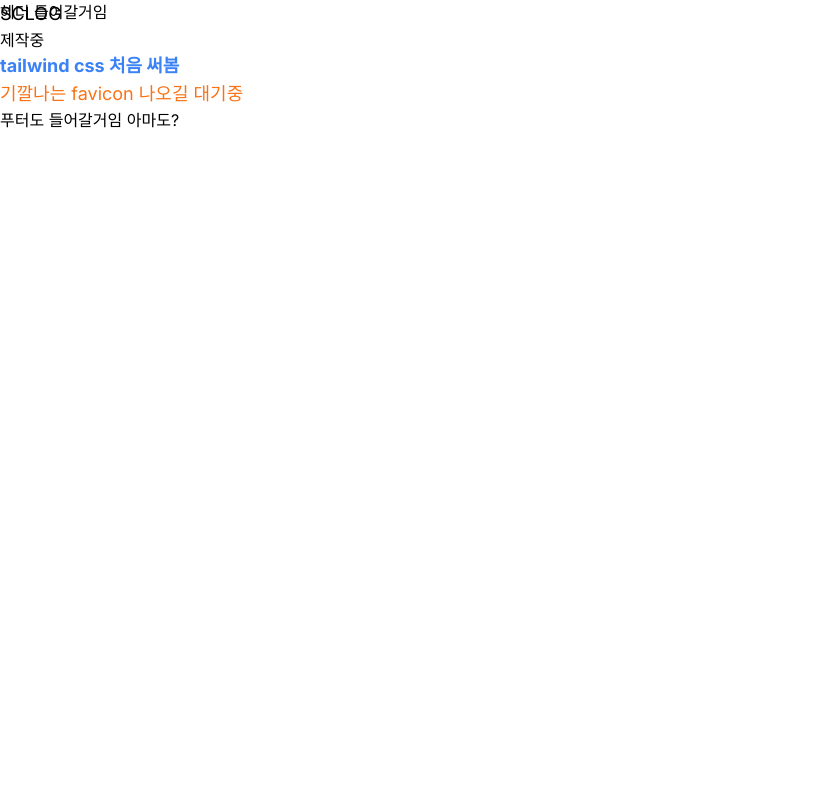
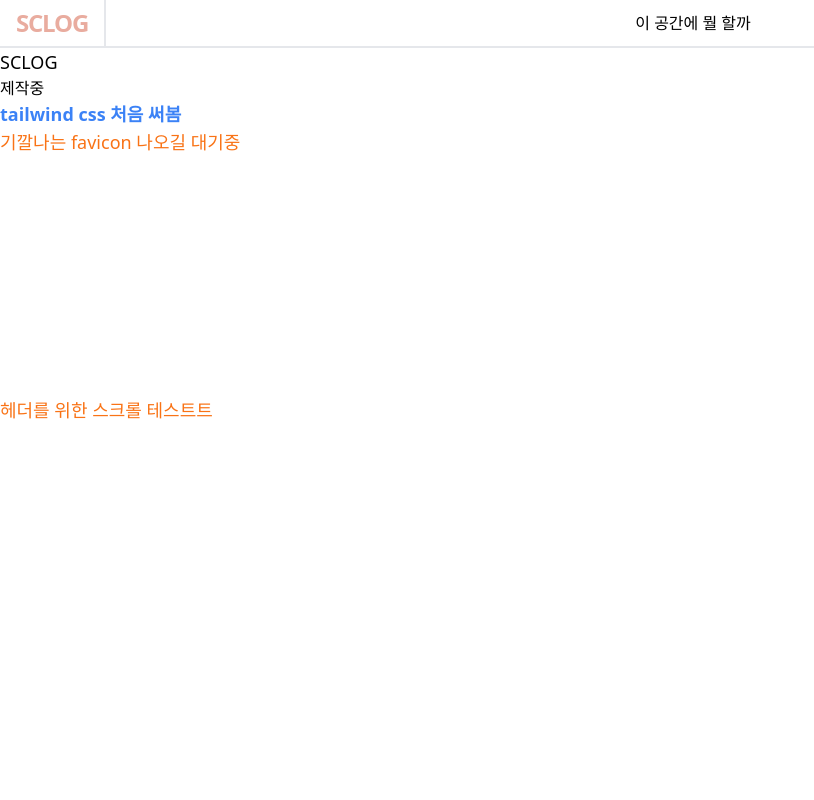
Before and after one commit to scwon/sclog, a Next.js app: page / in a window 1280 px wide. Shown: the top 800 px of the page, without its empty margins (0-814 px from the left). Built offline with nearby package versions, Linux system fonts and the light colour scheme.

Commit message:
feat: 테일윈드 적응하며 헤더 만드는중...

```diff
--- a/src/app/globals.css
+++ b/src/app/globals.css
@@ -1,6 +1,17 @@
 @tailwind base;
 @tailwind components;
 @tailwind utilities;
+@import url("https://fonts.googleapis.com/css2?family=Noto+Sans+KR:wght@100..900&display=swap");
+
+@layer base {
+  :root {
+    --color-primary: @layer base {
+      :root {
+        --color-primary: 213 142 139;
+      }
+    }
+  }
+}
 
 html,
 body {
--- a/src/app/layout.tsx
+++ b/src/app/layout.tsx
@@ -1,8 +1,5 @@
 import type { Metadata } from "next";
-import { Inter } from "next/font/google";
 import "./globals.css";
-
-const inter = Inter({ subsets: ["latin"] });
 
 export const metadata: Metadata = {
   title: "sclog",
@@ -16,11 +13,22 @@ export default function RootLayout({
 }>) {
   return (
     <html lang="ko">
-      <meta charSet="utf-8" />
-      <meta name="viewport" content="width=device-width, initial-scale=1" />
-      <body className={inter.className}>
-        <header className="fixed">헤더 들어갈거임</header>
-        {children}
+      <head>
+        <meta charSet="utf-8" />
+        <meta name="viewport" content="width=device-width, initial-scale=1" />
+      </head>
+      <body>
+        <header className="bg-white bg-opacity-50 fixed w-full flex h-12 border-b-2 backdrop-blur-md">
+          <a href="/" className=" h-full px-4 flex items-center border-r-2">
+            <strong className="text-primary text-2xl tracking-tighter">
+              SCLOG
+            </strong>
+          </a>
+          <nav className="mx-auto text-center flex items-center">
+            이 공간에 뭘 할까
+          </nav>
+        </header>
+        <main className="pt-12">{children}</main>
         <footer>푸터도 들어갈거임 아마도?</footer>
       </body>
     </html>
--- a/src/app/page.tsx
+++ b/src/app/page.tsx
@@ -1,6 +1,5 @@
 export default function Home() {
   return (
-    <main>
     <div className="container">
       <h1 className="text-lg">SCLOG</h1>
       <h2>제작중</h2>
@@ -10,7 +9,12 @@ export default function Home() {
       <h3 className="text-lg text-orange-500">
         기깔나는 favicon 나오길 대기중
       </h3>
+      <h3 className="text-lg py-60 text-orange-500">
+        헤더를 위한 스크롤 테스트트
+      </h3>
+      <h3 className="text-lg py-60 text-orange-500">
+        헤더를 위한 스크롤 테스트트
+      </h3>
     </div>
-    </main>
   );
 }
--- a/tailwind.config.ts
+++ b/tailwind.config.ts
@@ -8,10 +8,8 @@ const config: Config = {
   ],
   theme: {
     extend: {
-      backgroundImage: {
-        "gradient-radial": "radial-gradient(var(--tw-gradient-stops))",
-        "gradient-conic":
-          "conic-gradient(from 180deg at 50% 50%, var(--tw-gradient-stops))",
+      colors: {
+        primary: "rgb(233,172,159)",
       },
     },
   },
```
Also changed, not shown: package.json (+12 -12 lines), 1 other file (tests, documents, lock files or other folders). Lines whose indentation alone changed are shown as unchanged.
